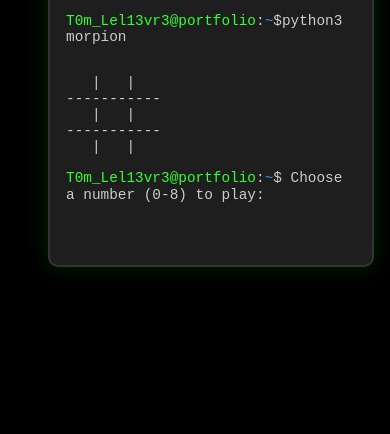
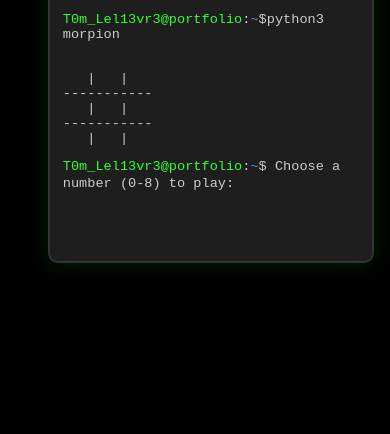
Before and after one commit to Tyxo50/portfolio, a plain HTML site: page portfolio.html in a window 390 px wide. Shown: the part 635-1069 px from the top of the page. Drawn offline with nearby package versions, Linux system fonts and the light colour scheme.

Commit message:
quit fix again ...

```diff
--- a/portfolio.css
+++ b/portfolio.css
@@ -320,6 +320,8 @@ body {
   min-width: 280px;
   color: #ccc;
   white-space: pre-wrap;
+  word-break: break-word;
+  overflow-wrap: break-word;
   font-family: 'Courier New', monospace;
 }
 
@@ -630,6 +632,12 @@ body {
     margin-left: 0 !important;
   }
 
+  .terminal-content {
+    font-size: 0.85rem;
+    padding: 0.8rem;
+  }
+
+
 
 
 }
```
